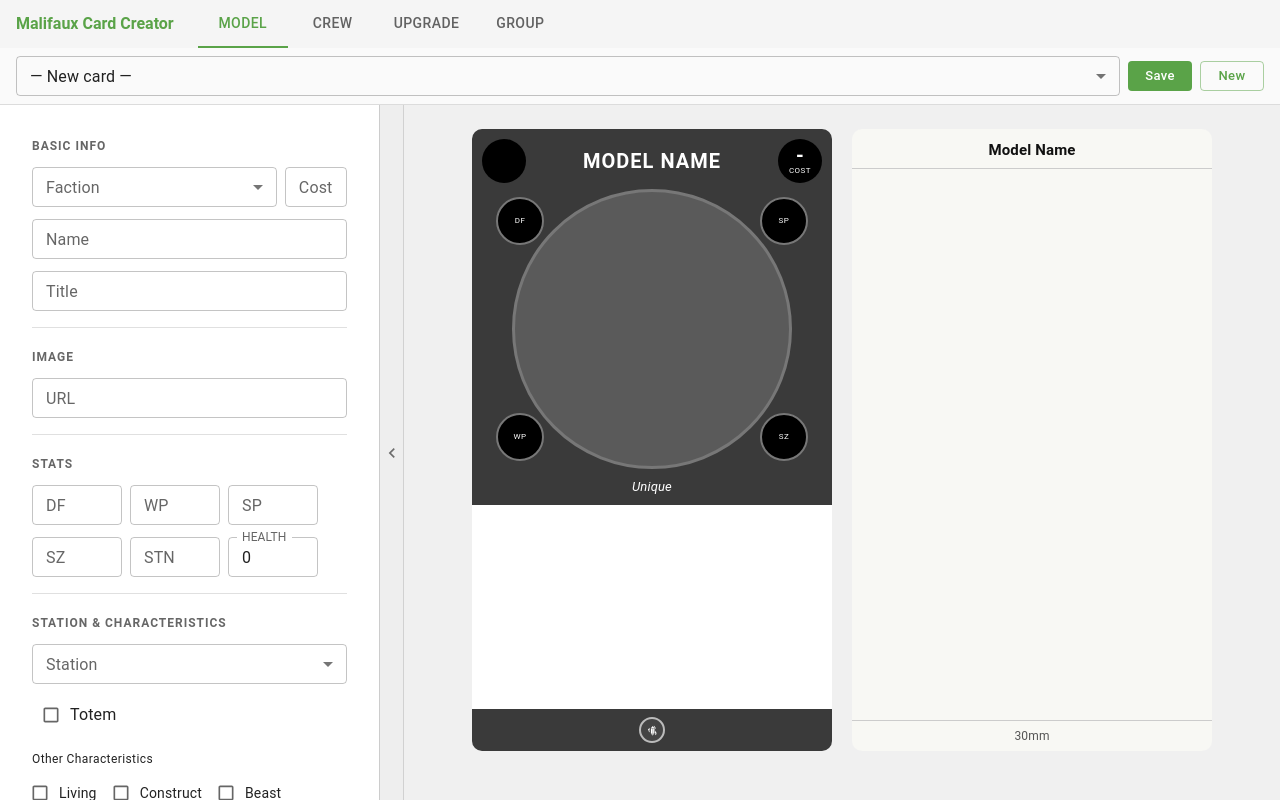
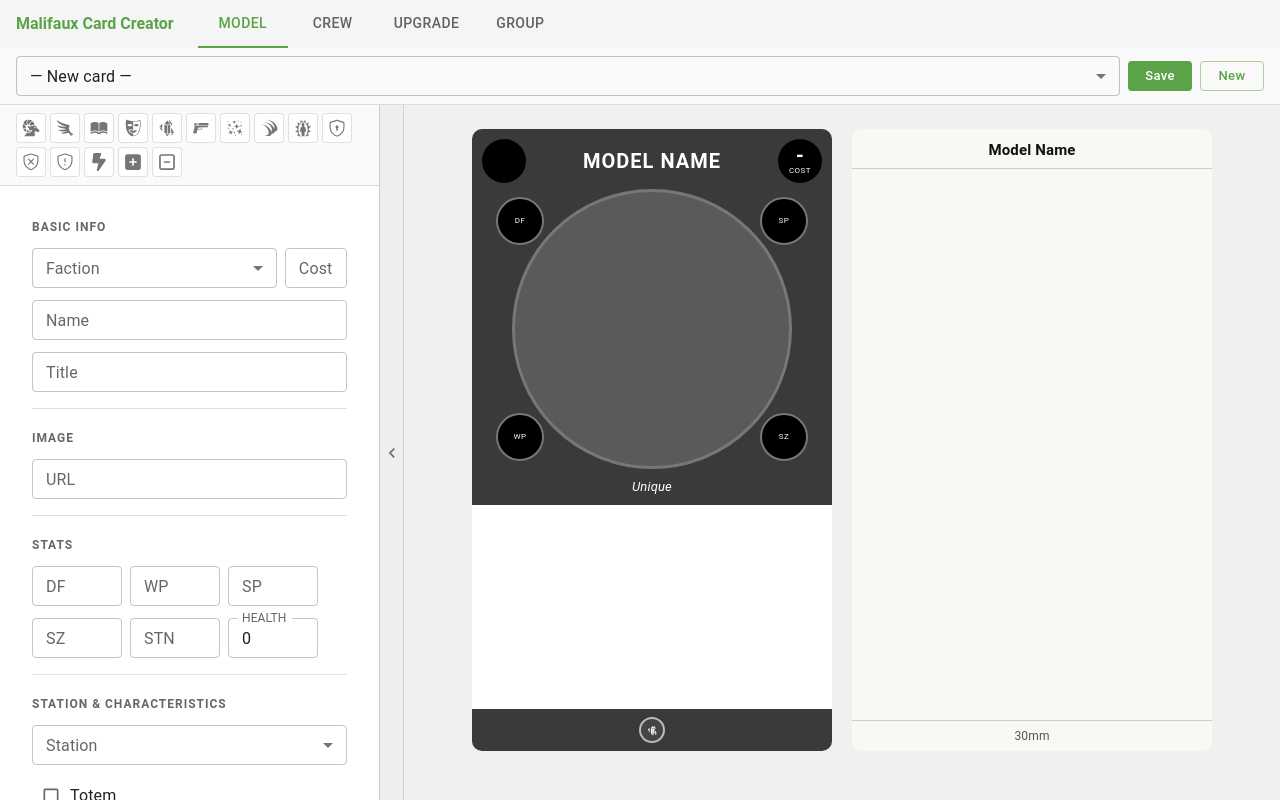
Before and after one commit to BlakeMSteel/malifaux-card-creator, a React (Vite) app: page / in a window 1280 px wide. Built offline with nearby package versions, Linux system fonts and the light colour scheme.

Commit message:
add symbol palette

```diff
--- a/src/CrewCard/CrewCard.tsx
+++ b/src/CrewCard/CrewCard.tsx
@@ -1,6 +1,7 @@
 import type { CrewCardData } from "../types";
 import "./CrewCard.css";
 import CardLayout from "../SharedComponents/CardLayout";
+import SymbolPalette from "../SharedComponents/SymbolPalette";
 import CrewCardFront from "./Front/CrewCardFront";
 import CrewCardBack from "./Back/CrewCardBack";
 import CrewCardForm from "./Form/CrewCardForm";
@@ -13,6 +14,7 @@
 export default function CrewCard({ card, onChange }: Props) {
   return (
     <CardLayout
+      toolbar={<SymbolPalette />}
       form={<CrewCardForm card={card} onChange={onChange} />}
       preview={
         <div className="cards-container">
--- a/src/SharedComponents/CardLayout.css
+++ b/src/SharedComponents/CardLayout.css
@@ -9,16 +9,24 @@
   overflow-y: auto;
   overflow-x: hidden;
   border-right: 1px solid #ccc;
-  padding: 16px;
   box-sizing: border-box;
-  transition:
-    max-width 0.25s ease,
-    padding 0.25s ease;
+  transition: max-width 0.25s ease;
 }
 
 .card-layout.collapsed .cl-form-panel {
   max-width: 0;
-  padding: 0;
+}
+
+.cl-toolbar {
+  position: sticky;
+  top: 0;
+  z-index: 2;
+  background: #fafafa;
+}
+
+.cl-form-content {
+  padding: 16px;
+  box-sizing: border-box;
 }
 
 .cl-toggle {
--- a/src/SharedComponents/CardLayout.tsx
+++ b/src/SharedComponents/CardLayout.tsx
@@ -7,14 +7,18 @@
 interface Props {
   form: React.ReactNode;
   preview: React.ReactNode;
+  toolbar?: React.ReactNode;
 }
 
-export default function CardLayout({ form, preview }: Props) {
+export default function CardLayout({ form, preview, toolbar }: Props) {
   const [formOpen, setFormOpen] = useState(true);
 
   return (
     <div className={`card-layout${formOpen ? "" : " collapsed"}`}>
-      <div className="cl-form-panel">{form}</div>
+      <div className="cl-form-panel">
+        {toolbar && <div className="cl-toolbar">{toolbar}</div>}
+        <div className="cl-form-content">{form}</div>
+      </div>
       <IconButton
         size="small"
         onClick={() => setFormOpen((o) => !o)}
--- a/src/SharedComponents/MobileNavMenu.tsx
+++ b/src/SharedComponents/MobileNavMenu.tsx
@@ -8,8 +8,6 @@
   onSelect: (value: T) => void;
 }
 
-// Keeps its own open/closed state local so opening the menu doesn't force a
-// re-render of whichever heavy card form/preview tree is currently active.
 export default function MobileNavMenu<T extends string>({
   tabs,
   activeTab,
--- /dev/null
+++ b/src/SharedComponents/SymbolPalette.tsx
@@ -0,0 +1,38 @@
+import { Box, IconButton, Tooltip } from "@mui/material";
+import { ALL_SYMBOLS } from "../symbols";
+import { insertAtCursor } from "./insertAtCursor";
+
+export default function SymbolPalette() {
+  return (
+    <Box
+      sx={{
+        display: "flex",
+        flexWrap: "wrap",
+        gap: 0.5,
+        px: 2,
+        py: 1,
+        bgcolor: "grey.50",
+        borderBottom: 1,
+        borderColor: "divider",
+      }}
+    >
+      {ALL_SYMBOLS.map((sym) => (
+        <Tooltip key={sym.token} title={sym.token} disableInteractive>
+          <IconButton
+            size="small"
+            onMouseDown={(e) => e.preventDefault()}
+            onClick={() => insertAtCursor(sym.token)}
+            sx={{
+              border: 1,
+              borderColor: "divider",
+              borderRadius: 1,
+              bgcolor: "background.paper",
+            }}
+          >
+            {sym.icon}
+          </IconButton>
+        </Tooltip>
+      ))}
+    </Box>
+  );
+}
--- a/src/SharedComponents/exportPdf.ts
+++ b/src/SharedComponents/exportPdf.ts
@@ -1,11 +1,8 @@
 import html2canvas from "html2canvas";
 import jsPDF from "jspdf";
 
-const PX_TO_PT = 0.75; // 1 CSS px = 1/96in, 1pt = 1/72in
+const PX_TO_PT = 0.75;
 
-// Renders each direct child of `container` (one card face) to its own PDF
-// page, sized to match that face's on-screen dimensions, at 2x resolution
-// for crisper print output.
 export async function exportContainerToPdf(
   container: HTMLElement,
   filename: string,
--- /dev/null
+++ b/src/SharedComponents/insertAtCursor.ts
@@ -0,0 +1,28 @@
+type Editable = HTMLInputElement | HTMLTextAreaElement;
+
+function isEditable(el: Element | null): el is Editable {
+  return el instanceof HTMLInputElement || el instanceof HTMLTextAreaElement;
+}
+
+export function insertAtCursor(token: string) {
+  const el = document.activeElement;
+  if (!isEditable(el)) return;
+
+  const start = el.selectionStart ?? el.value.length;
+  const end = el.selectionEnd ?? el.value.length;
+  const newValue = el.value.slice(0, start) + token + el.value.slice(end);
+
+  const proto =
+    el instanceof HTMLTextAreaElement
+      ? HTMLTextAreaElement.prototype
+      : HTMLInputElement.prototype;
+  const setter = Object.getOwnPropertyDescriptor(proto, "value")?.set;
+  setter?.call(el, newValue);
+  el.dispatchEvent(new Event("input", { bubbles: true }));
+
+  const cursor = start + token.length;
+  requestAnimationFrame(() => {
+    el.focus();
+    el.setSelectionRange(cursor, cursor);
+  });
+}
--- a/src/SharedComponents/useShrinkToFit.ts
+++ b/src/SharedComponents/useShrinkToFit.ts
@@ -6,9 +6,6 @@
   step?: number;
 }
 
-// Shrinks an element's font size, starting from maxFontSize, only as far as
-// needed to stop its content from overflowing its (fixed-height) box. Falls
-// back to letting it overflow/scroll if it still doesn't fit at minFontSize.
 export function useShrinkToFit<T extends HTMLElement>(
   deps: DependencyList,
   { maxFontSize, minFontSize, step = 0.25 }: Options,
--- a/src/StatCard/StatCard.tsx
+++ b/src/StatCard/StatCard.tsx
@@ -1,5 +1,6 @@
 import type { CardData } from "../types";
 import CardLayout from "../SharedComponents/CardLayout";
+import SymbolPalette from "../SharedComponents/SymbolPalette";
 import StatCardForm from "./Form/StatCardForm";
 import StatCardFront from "./Front/StatCardFront";
 import StatCardBack from "./Back/StatCardBack";
@@ -12,6 +13,7 @@
 export default function StatCard({ card, onChange }: Props) {
   return (
     <CardLayout
+      toolbar={<SymbolPalette />}
       form={<StatCardForm card={card} onChange={onChange} />}
       preview={
         <div className="cards-container">
--- a/src/UpgradeCard/UpgradeCard.tsx
+++ b/src/UpgradeCard/UpgradeCard.tsx
@@ -1,5 +1,6 @@
 import type { UpgradeCardData } from "../types";
 import CardLayout from "../SharedComponents/CardLayout";
+import SymbolPalette from "../SharedComponents/SymbolPalette";
 import UpgradeCardFront from "./UpgradeCardFront";
 import UpgradeCardForm from "./Form/UpgradeCardForm";
 
@@ -11,6 +12,7 @@
 export default function UpgradeCard({ card, onChange }: Props) {
   return (
     <CardLayout
+      toolbar={<SymbolPalette />}
       form={<UpgradeCardForm card={card} onChange={onChange} />}
       preview={
         <div className="cards-container">
--- a/src/symbols.tsx
+++ b/src/symbols.tsx
@@ -97,6 +97,24 @@
   }
 }
 
+export interface PaletteSymbol {
+  token: string;
+  icon: ReactElement;
+}
+
+export const ALL_SYMBOLS: PaletteSymbol[] = [
+  ...Object.entries(SUIT_SYMBOLS),
+  ...Object.entries(ACTION_TYPE_SYMBOLS),
+  ...Object.entries(DEFENSIVE_SYMBOLS),
+]
+  .map(([token, sym]) => ({ token, icon: sym.icon }))
+  .concat(
+    [SIGNATURE_SYMBOL, POSITIVE_SYMBOL, NEGATIVE_SYMBOL].map((sym) => ({
+      token: `[${sym.aliases[0]}]`,
+      icon: sym.icon,
+    })),
+  );
+
 const TOKEN_PATTERN = /\[([a-zA-Z-]+)\]/g;
 
 /** Renders inline `[token]` placeholders (e.g. "[ram]", "[signature]") found
```
